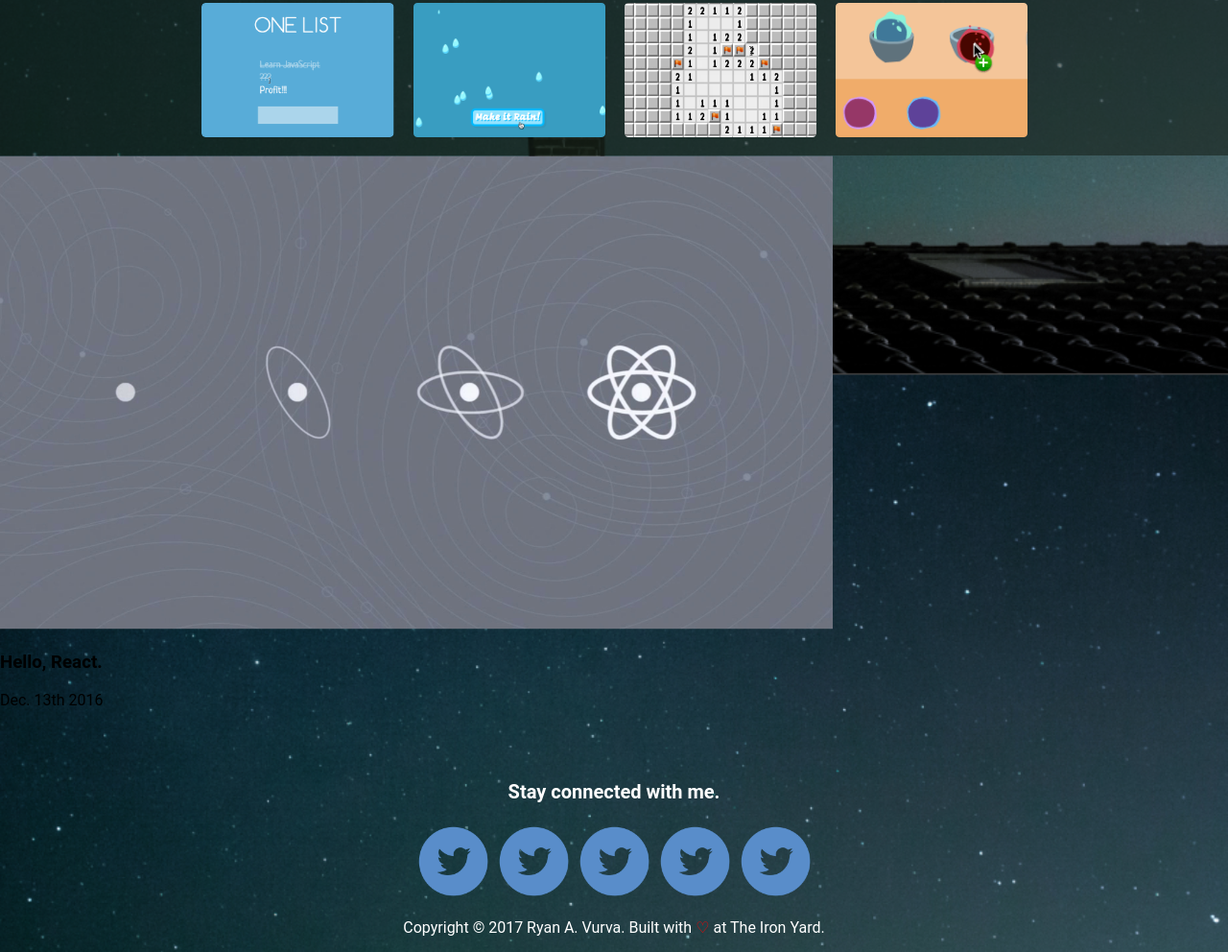
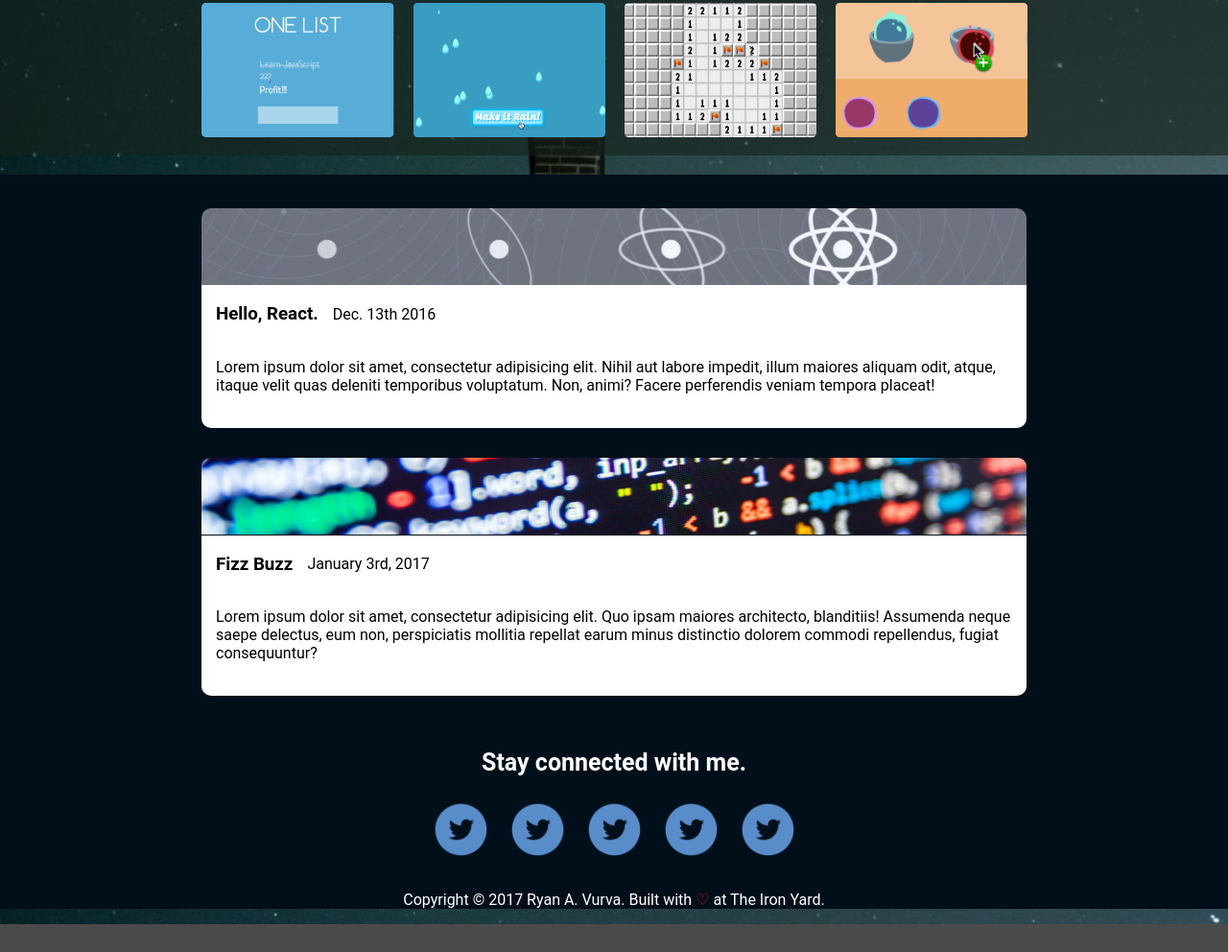
Before and after one commit to ryanvurva/original_portfolio, a website: page public/index.html in a window 1280 px wide. Shown: the part 571-1563 px from the top of the page at 96% size. After the commit the page ends 1534 px from the top, so only its background shows below. Drawn offline with Linux system fonts and the light colour scheme.

Commit message:
finished the large content boxes
need to figure out the blue boxes and still fix my profile picture

```diff
--- a/public/index.html
+++ b/public/index.html
@@ -38,58 +38,60 @@
             <div class="small-pic"><img src="images/sensei-sense.png" alt=""></div>
         </div>
 
+        <div class="seperator">
             <div class="large">
-            <div>
-                <img src="images/react.png" alt="">
+                <div class="react-pic">
+                    <img id="react-pic" src="images/react.png" alt="React image">
                 </div>
-            <div class="react">
+                <div class="react-text">
                     <div class="react-header">
                         <h3>Hello, React.</h3>
                         <p>Dec. 13th 2016</p>
                     </div>
                     <div class="react-info">
-                    <p></p>
+                        <p>Lorem ipsum dolor sit amet, consectetur adipisicing elit. Nihil aut labore impedit, illum maiores aliquam odit, atque, itaque velit quas deleniti temporibus voluptatum. Non, animi? Facere perferendis veniam tempora placeat!</p>
                     </div>
                 </div>
             </div>
 
             <div class="large">
-            <div>
-                <img src="" alt="">
+                <div class="code">
+                    <img id="code" src="images/code.png" alt="Fizz Buzz">
                 </div>
-            <div>
-                <div>
-                    <h3></h3>
-                    <p></p>
+                <div class="fizz-text">
+                    <div class="fizz-header">
+                        <h3>Fizz Buzz</h3>
+                        <p>January 3rd, 2017</p>
                     </div>
-                <div>
-                    <p></p>
+                    <div class="fizz-info">
+                        <p>Lorem ipsum dolor sit amet, consectetur adipisicing elit. Quo ipsam maiores architecto, blanditiis! Assumenda neque saepe delectus, eum non, perspiciatis mollitia repellat earum minus distinctio dolorem commodi repellendus, fugiat
+                            consequuntur?</p>
                     </div>
                 </div>
             </div>
-
         <div class="connected">
             <div>
                 <div class="stay">
                     <p>Stay connected with me.</p>
                 </div>
-                <div>
-                    <img src="images/twitter.png" alt="" width="80px" height="80px">
-                    <img src="images/twitter.png" alt="" width="80px" height="80px">
-                    <img src="images/twitter.png" alt="" width="80px" height="80px">
-                    <img src="images/twitter.png" alt="" width="80px" height="80px">
-                    <img src="images/twitter.png" alt="" width="80px" height="80px">
+                <div class="tweet">
+                    <img src="images/twitter.png" alt="twitter" width="60px" height="60px">
+                    <img src="images/twitter.png" alt="twitter" width=60px " height="60px ">
+                    <img src="images/twitter.png " alt="twitter " width="60px " height="60px ">
+                    <img src="images/twitter.png " alt="twitter " width="60px " height="60px ">
+                    <img src="images/twitter.png " alt="twitter " width="60px " height="60px ">
                 </div>
             </div>
         </div>
 
 
 
+      </div>
 
     </main>
 
     <footer>
-        <p>Copyright &copy; 2017 Ryan A. Vurva.  Built with <span class="heart">&#x2661;</span> at The Iron Yard.</p>
+        <p>Copyright &copy; 2017 Ryan A. Vurva.  Built with <span class="heart ">&#x2661;</span> at The Iron Yard.</p>
     </footer>
 
 </body>
--- a/public/screen.css
+++ b/public/screen.css
@@ -29,6 +29,12 @@ header {
     margin-top: 100px;
 }
 
+.main {
+    max-width: 860px;
+    margin-left: auto;
+    margin-right: auto;
+}
+
 .profile {
     display: flex;
     justify-content: center;
@@ -46,7 +52,7 @@ header {
     height: 250px;
     margin-top: auto;
     border: transparent 1px;
-    border-radius:10px;
+    border-radius: 10px;
 }
 
 .me img {
@@ -88,24 +94,146 @@ header {
     margin: 5px 10px 5px 10px;
 }
 
+.seperator {
+    background-color: rgb(1, 15, 26);
+    width: 100%;
+    height: 100%;
+    margin-top: 20px;
+    padding-top: 5px;
+}
+
+.large {
+    align-items: center;
+    display: flex;
+    flex-flow: column;
+    justify-content: center;
+    /*margin-left: 10px;*/
+    /*margin-right: 10px;*/
+    margin: 30px;
+    flex: 1;
+}
+
+.react-pic {
+    position: relative;
+    width: 860px;
+    height: 80px;
+    overflow: hidden;
+    border: 0px transparent solid;
+    border-radius: 10px 10px 0px 0px;
+}
+
+#react-pic {
+    position: absolute;
+    top: -255%;
+}
+
+.react-text {
+    background-color: #fff;
+    border: 0px transparent solid;
+    overflow: hidden;
+    border-radius: 0px 0px 10px 10px;
+    width: 860px;
+}
+
+.react-header {
+    display: flex;
+    align-items: center;
+    margin: 0px 15px 0px 15px;
+}
+
+div.react-header p {
+    margin-left: 15px;
+}
+
+.react-info {
+    margin: 0px 15px 35px 15px;
+}
+
+.code {
+    position: relative;
+    width: 860px;
+    height: 80px;
+    overflow: hidden;
+    border: 1px transparent solid;
+    border-radius: 10px 10px 0px 0px;
+    /*margin-bottom: 0px;*/
+}
+
+#code {
+    position: absolute;
+    top: -255%;
+}
+
+.fizz-text {
+    background-color: #fff;
+    border: 0px transparent solid;
+    overflow: hidden;
+    border-radius: 0px 0px 10px 10px;
+    width: 860px;
+}
+
+.fizz-header {
+    display: flex;
+    align-items: center;
+    margin: 0px 15px 0px 15px;
+}
+
+div.fizz-header p {
+    margin-left: 15px;
+}
+
+.fizz-info {
+    margin: 0px 15px 35px 15px;
+}
+
+.blue-box {
+  position:relative;
+  right:0px;
+  top:0px;
+  width: 125px;
+}
+
+.blue-box h3 {
+  border-radius: 5px;
+  background-color: blue;
+  color: #fff;
+  text-align: center;
+  padding: 2px;
+}
+
 .connected {
     display: flex;
     justify-content: space-around;
-  margin:auto, auto, 30px, auto;
+    margin: auto, auto, 50px, auto;
 }
 
 .stay {
-  text-align:center;
+    text-align: center;
     font-weight: bold;
-  font-size: 20px;
+    font-size: 25px;
     color: #fff;
 }
 
 footer {
+    background-color: rgb(1, 15, 26);
+    width: 100%;
+    height: 100%;
     text-align: center;
     color: #fff;
+    margin: 0;
+
+}
+
+footer p {
+  margin-top: 0;
 }
 
 .heart {
     color: red;
 }
+
+.tweet img {
+    margin-left: 8px;
+    margin-right: 8px;
+    margin-bottom: 30px;
+}
```
Lines whose indentation alone changed are shown as unchanged.
